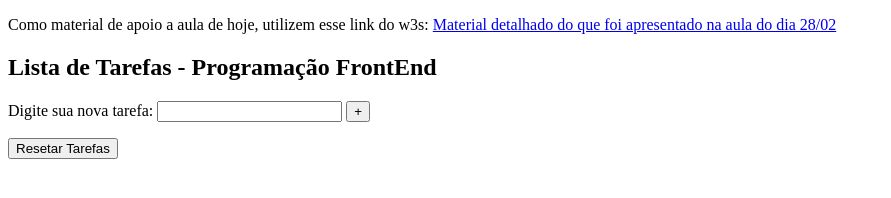
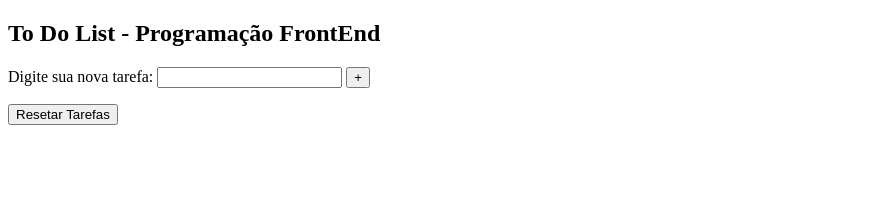
Before and after one commit to GustavoLisboa0/To-Do-List, a plain HTML site: page To do List/index.html in a window 1280 px wide. Shown: the whole page, without its empty margins (0-891 px from the left). Drawn offline with Linux system fonts and the light colour scheme.

Commit message:
to do list

```diff
--- a/To do List/index.html
+++ b/To do List/index.html
@@ -1,30 +1,28 @@
 <!DOCTYPE html>
-<html lang="en">
+<html lang="pt-br">
 <head>
     <meta charset="UTF-8">
     <meta name="viewport" content="width=device-width, initial-scale=1.0">
     <link rel="stylesheet" href="style.css">
-    <title>CRUD</title>
+    <title>TO DO LIST</title>
 </head>
+
 <body>
-    <div>
-        <p>Como material de apoio a aula de hoje, utilizem esse link do w3s:
-            <a target="_blank" href="https://www.w3schools.com/js/js_htmldom.asp">Material detalhado do que foi apresentado na aula do dia 28/02</a>
-        </p>
-    </div>
-    <h2>Lista de Tarefas - Programação FrontEnd</h2>
+    <h2>To Do List - Programação FrontEnd</h2>
 
     <div id="div_area_nova_tarefa">
         <label for="input_nova_tarefa">Digite sua nova tarefa:</label>
         <input type="text" id="input_nova_tarefa">
         <button onclick="adicionaTarefaNaLista()">+</button>
     </div>
+
     <div id="div_lista_de_tarefas">
-        <ul id="lista_de_tarefas">
-        </ul>
+        <ul id="lista_de_tarefas"> </ul>
     </div>
+
     <button onclick="resetTarefas()">Resetar Tarefas</button>
 
     <script src="app.js"></script>
+
 </body>
 </html>
```
